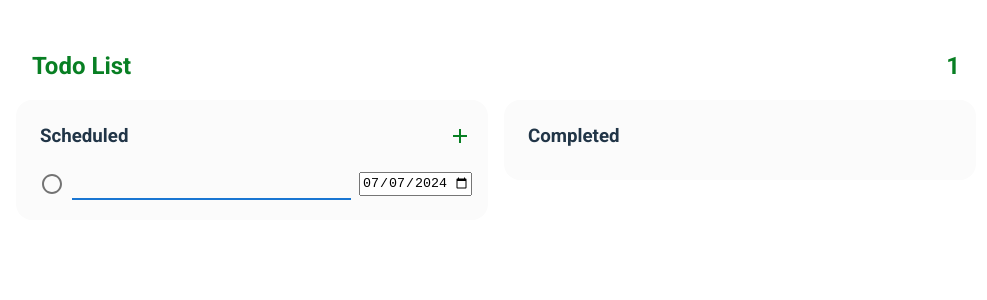
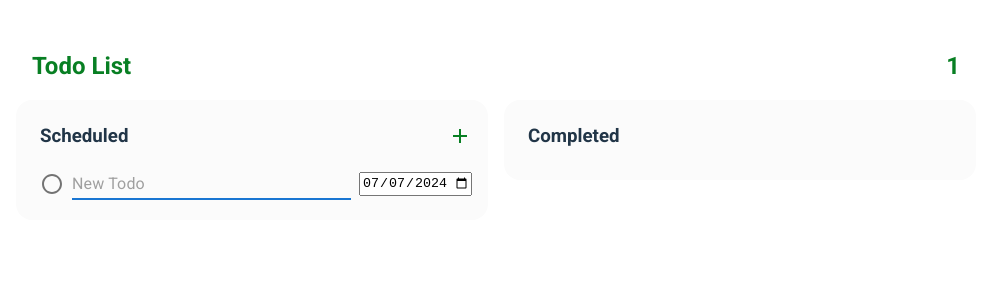
Before and after one commit to yumincho/coop-react, a React app: page / in a window 1280 px wide. Both pictures are taken after a click on the button 604 px from the left and 136 px from the top of the page. Shown: the top 300 px of the page, without its empty margins (144-1131 px from the left). Built offline with nearby package versions, Linux system fonts and the light colour scheme; the HTML template or start-up script is replaced by a standard one.

Commit message:
:sparkles: Automatically delete `TodoItem` without content

```diff
--- a/src/components/Todo/TodoItem.tsx
+++ b/src/components/Todo/TodoItem.tsx
@@ -19,7 +19,7 @@ const style = {
 }
 
 const TodoItem = ({ idx }: { idx: number }) => {
-  const { toggleTodo, getTodo, setTodoContent } = useTodoStore()
+  const { toggleTodo, getTodo, setTodoContent, deleteTodo } = useTodoStore()
 
   const todo = getTodo(idx)
   const [tempCompleted, setTempCompleted] = useState(todo.completed)
@@ -41,6 +41,12 @@ const TodoItem = ({ idx }: { idx: number }) => {
     clearTimeout(timerId!)
   }
 
+  const handleBlur = () => {
+    if (todo.content === '') {
+      deleteTodo(idx)
+    }
+  }
+
   return (
     <div className={style.wrapper}>
       <IconButton onClick={tempCompleted ? handleRollback : handleDone}>
@@ -56,6 +62,8 @@ const TodoItem = ({ idx }: { idx: number }) => {
         variant="standard"
         value={todo.content}
         onChange={handleTyping}
+        placeholder="New Todo"
+        onBlur={handleBlur}
         fullWidth
       />
       <DueDate disabled={tempCompleted} />
```
